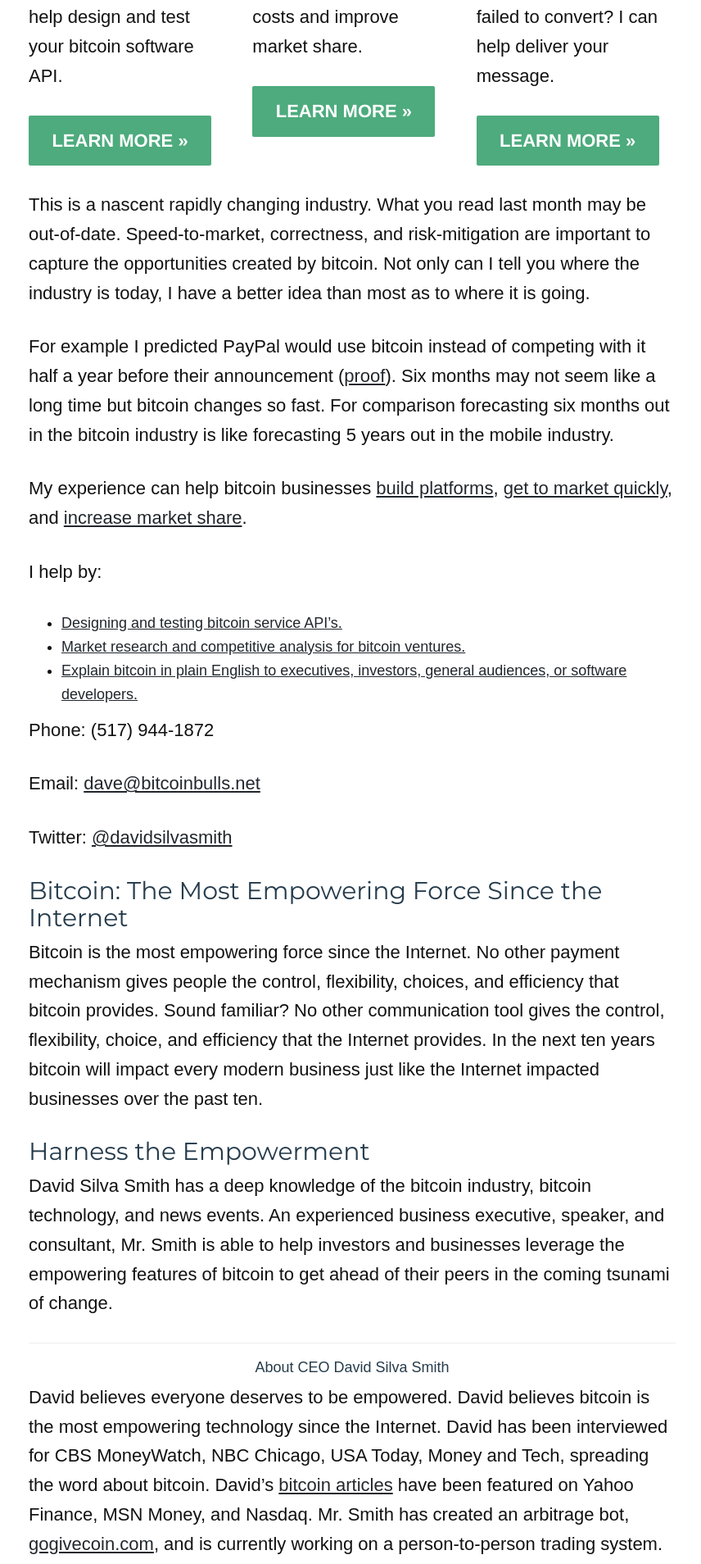
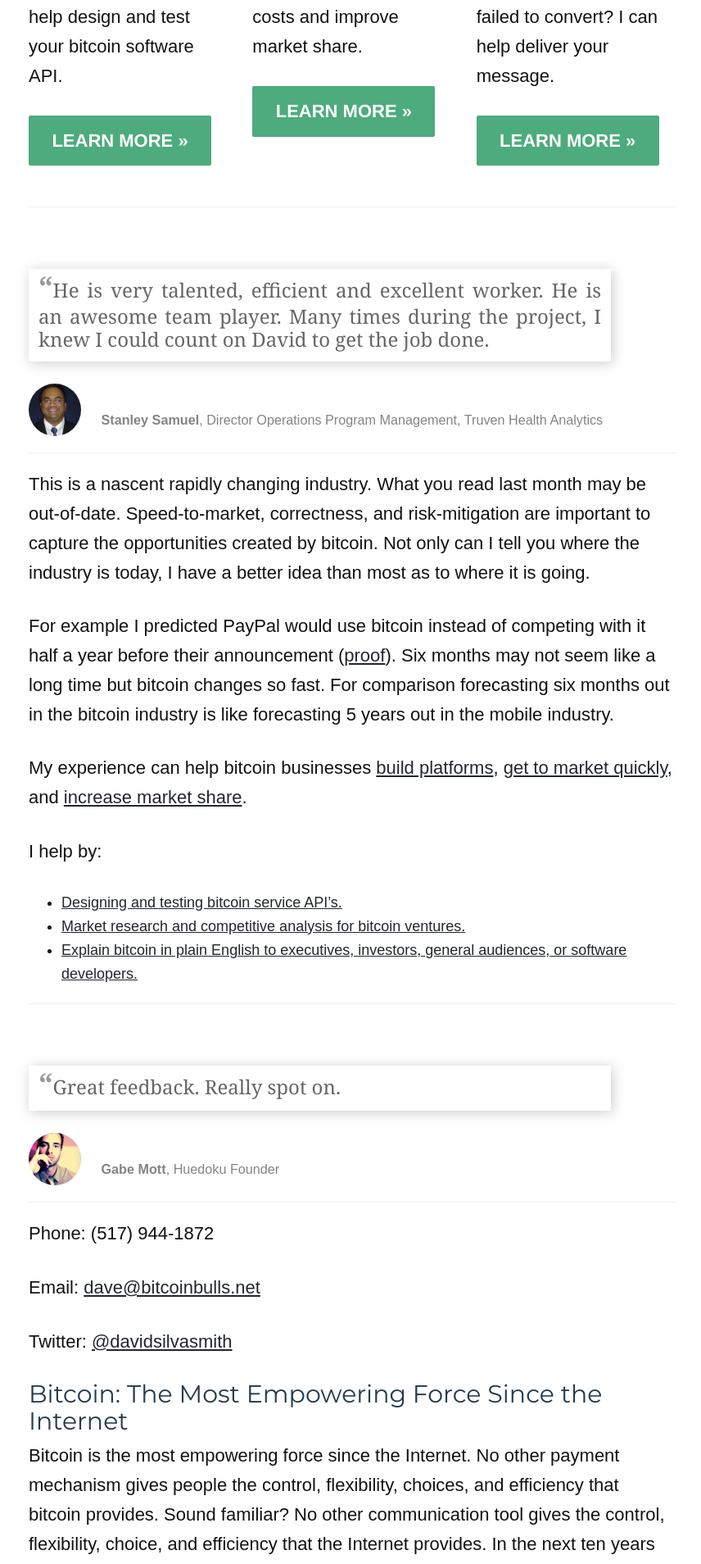
Before and after one commit to davidsilvasmith/bitcoinbulls.net, a Jekyll site: the page built from bitcoin-expert/bitcoin-expert.md, in a window 1280 px wide. Shown: the part 655-2563 px from the top of the page at 82% size, without its empty margins (210-1066 px from the left). Built offline with Jekyll 4.4.1, drawn with Linux system fonts in a browser that asks for light colours; nearby versions of some CDN libraries; some web fonts are replaced; comment, search, counter and statistics services are not loaded.

Commit message:
added testimonials

```diff
--- a/_data/settings.yml
+++ b/_data/settings.yml
@@ -1 +1,38 @@
 popularPostTitle: Bitcoin ETFs are Coming
+
+socialProofs:
+  tom:
+    name: Tom Denison
+    image: /images/testimonials/tom-denison.jpg
+    title: WooChat Co-founder
+    quote: Thanks so much for you feedback, invaluable.
+
+  gabe:
+    name: Gabe Mott
+    image: /images/testimonials/gabe-mott.jpg
+    title: Huedoku Founder
+    quote: Great feedback. Really spot on.
+
+  stanley:
+    name: Stanley Samuel
+    image: /images/testimonials/stanley-samuel.jpg
+    title: Director Operations Program Management, Truven Health Analytics
+    quote: He is very talented, efficient and excellent worker. He is an awesome team player. Many times during the project, I knew I could count on David to get the job done.
+
+  jim:
+    name: Jim Harmer
+    image: /images/testimonials/jim-harmer.jpg
+    title: Director of Systems Innovation Group, Jackson National Life
+    quote: I appreciate the work that you’ve done with us and the flexibility. Hopefully, we will have an opportunity to work together again in the future.
+
+  deb:
+    name: Deb Mosher
+    image: /images/testimonials/deb-mosher.jpg
+    title: Solutions Professional at Advocate Solutions (formerly GCR Ltd.)
+    quote: He produces results and is always willing to go the extra mile. I highly recommend David.
+
+  matt:
+    name: Matthew Roszak
+    image: /images/testimonials/matthew-roszak.jpg
+    title: Founding Partner, Tally Capital
+    quote: You did a phenomenal job at the YPO and TNABC sessions!
--- /dev/null
+++ b/_includes/social-proof.html
@@ -0,0 +1,9 @@
+<hr >
+<section class="testimonial">
+        <p><blockquote>{{ include.param.quote }}</blockquote>
+        	<br>
+       <img src="{{ include.param.image }}">
+        <span class="muted"><strong>{{ include.param.name }}</strong>, {{ include.param.title }} </span>
+        </p>
+</section>
+<hr >
--- a/bitcoin-expert/bitcoin-expert.md
+++ b/bitcoin-expert/bitcoin-expert.md
@@ -3,6 +3,7 @@ title: Hire bitcoin expertise.
 subtitle: I have 2 years experience in the 6-year-old bitcoin industry.
 permalink: /bitcoin-expert/
 ---
+
 
 <div class="row">
 <div class="col-lg-4 fillable" markdown="1">
@@ -35,6 +36,8 @@ Don't have time to attend conferences? Have your presentations failed to convert
 </div>
 </div>
 
+{% include social-proof.html param=site.data.settings.socialProofs.stanley %}
+
 This is a nascent rapidly changing industry. What you read last month may be out-of-date. Speed-to-market, correctness, and risk-mitigation are important to capture the opportunities created by bitcoin. Not only can I tell you where the industry is today, I have a better idea than most as to where it is going.
 
 For example I predicted PayPal would use bitcoin instead of competing with it half a year before their announcement ([proof](http://www.benzinga.com/news/14/03/4409527/paypal-should-use-bitcoin-not-compete)). Six months may not seem like a long time but bitcoin changes so fast. For comparison forecasting six months out in the bitcoin industry is like forecasting 5 years out in the mobile industry.
@@ -47,6 +50,7 @@ I help by:
 * [Market research and competitive analysis for bitcoin ventures.](/bitcoin-expert/consultant/)
 * [Explain bitcoin in plain English to executives, investors, general audiences, or software developers.](/bitcoin-expert/educator/)
 
+{% include social-proof.html param=site.data.settings.socialProofs.gabe %}
 
 Phone: (517) 944-1872
 
--- a/css/bitcoinbulls.scss
+++ b/css/bitcoinbulls.scss
@@ -220,3 +220,37 @@ div.blog-cover>section>div.container>h4 {
 	background-color: rgba(0,0,0,.5);
 	padding: 5px;
 }
+
+section.testimonial{
+	margin: 0px 0px 20px 0px ;
+    font-size:0.9em;
+
+    p {
+        margin:0;
+        display:inline-block;
+    }
+
+    img {
+        border-radius: 54px;
+        width: 64px;
+        height: 64px;
+        margin: 0 20px 0 0;
+        display: inline-block;
+        margin-top: -28px;
+    }
+
+    blockquote {
+        border:0;
+        font-size:24px;
+        margin:1.2em -4em 1.2em 0;
+        padding: 0px 12px 12px 12px;
+		width: 90%;
+
+
+        p {
+            font-size:30px;
+            line-height:1.1;
+            font-weight:600;
+        }
+	}
+}
```
Also changed, not shown: bitcoin-expert/api-architect.md (+2 -0 lines), bitcoin-expert/consultant.md (+3 -1 lines), images/testimonials/deb-mosher.jpg (added), images/testimonials/gabe-mott.jpg (added), images/testimonials/jim-harmer.jpg (added), images/testimonials/matthew-roszak.jpg (added), images/testimonials/stanley-samuel.jpg (added), images/testimonials/tom-denison.jpg (added).
